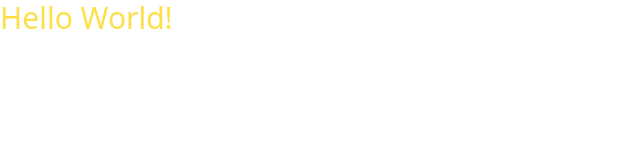
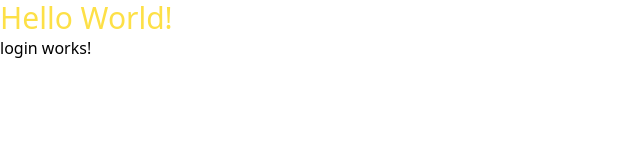
Before and after one commit to Filipll97/Project_3_AngularApp, an Angular app: page / in a window 1280 px wide. Shown: the top 160 px of the page, without its empty margins (0-640 px from the left). Built offline with nearby package versions, Linux system fonts and the light colour scheme.

Commit message:
feat: Added basic routing to navigate between pages

```diff
--- a/src/app/app-routing.module.ts
+++ b/src/app/app-routing.module.ts
@@ -1,7 +1,24 @@
 import { NgModule } from '@angular/core';
 import { RouterModule, Routes } from '@angular/router';
 
-const routes: Routes = [];
+import { LoginPage } from './pages/login/login.page';
+import { PokemonCataloguePage } from './pages/pokemon-catalogue/pokemon-catalogue.page';
+import { TrainerPage } from './pages/trainer/trainer.page';
+
+const routes: Routes = [
+  {
+    path: "",
+    component: LoginPage
+  },
+  {
+    path: "pokemon-catalogue",
+    component: PokemonCataloguePage
+  },
+  {
+    path: "trainer",
+    component: TrainerPage
+  }
+];
 
 @NgModule({
   imports: [RouterModule.forRoot(routes)],
--- a/src/app/app.component.html
+++ b/src/app/app.component.html
@@ -1,3 +1,5 @@
 <h1 class="text-3xl text-yellow-300">Hello World!</h1>
 
-<router-outlet></router-outlet>
+<router-outlet>
+
+</router-outlet>
--- /dev/null
+++ b/src/app/pages/login/login.page.html
@@ -0,0 +1 @@
+<p>login works!</p>
--- /dev/null
+++ b/src/app/pages/pokemon-catalogue/pokemon-catalogue.page.html
@@ -0,0 +1 @@
+<p>pokemon-catalogue works!</p>
--- /dev/null
+++ b/src/app/pages/trainer/trainer.page.html
@@ -0,0 +1 @@
+<p>trainer works!</p>
```
Also changed, not shown: src/app/app.module.ts (+7 -1 lines), src/app/pages/login/login.page.ts (added, +10 -0 lines), src/app/pages/pokemon-catalogue/pokemon-catalogue.page.ts (added, +10 -0 lines), src/app/pages/trainer/trainer.page.ts (added, +10 -0 lines), src/app/pages/login/login.page.css (added), src/app/pages/pokemon-catalogue/pokemon-catalogue.page.css (added), src/app/pages/trainer/trainer.page.css (added).
